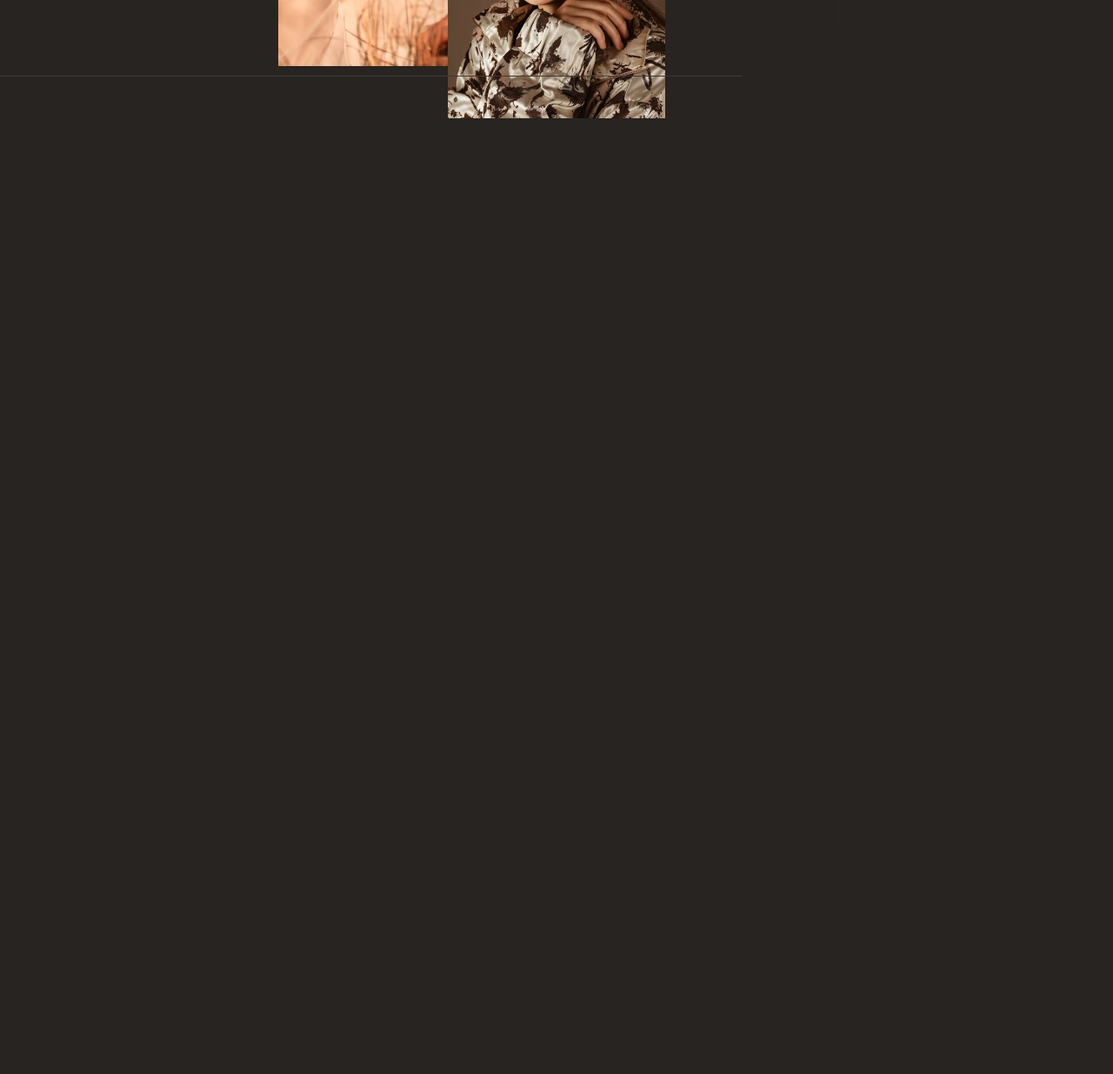
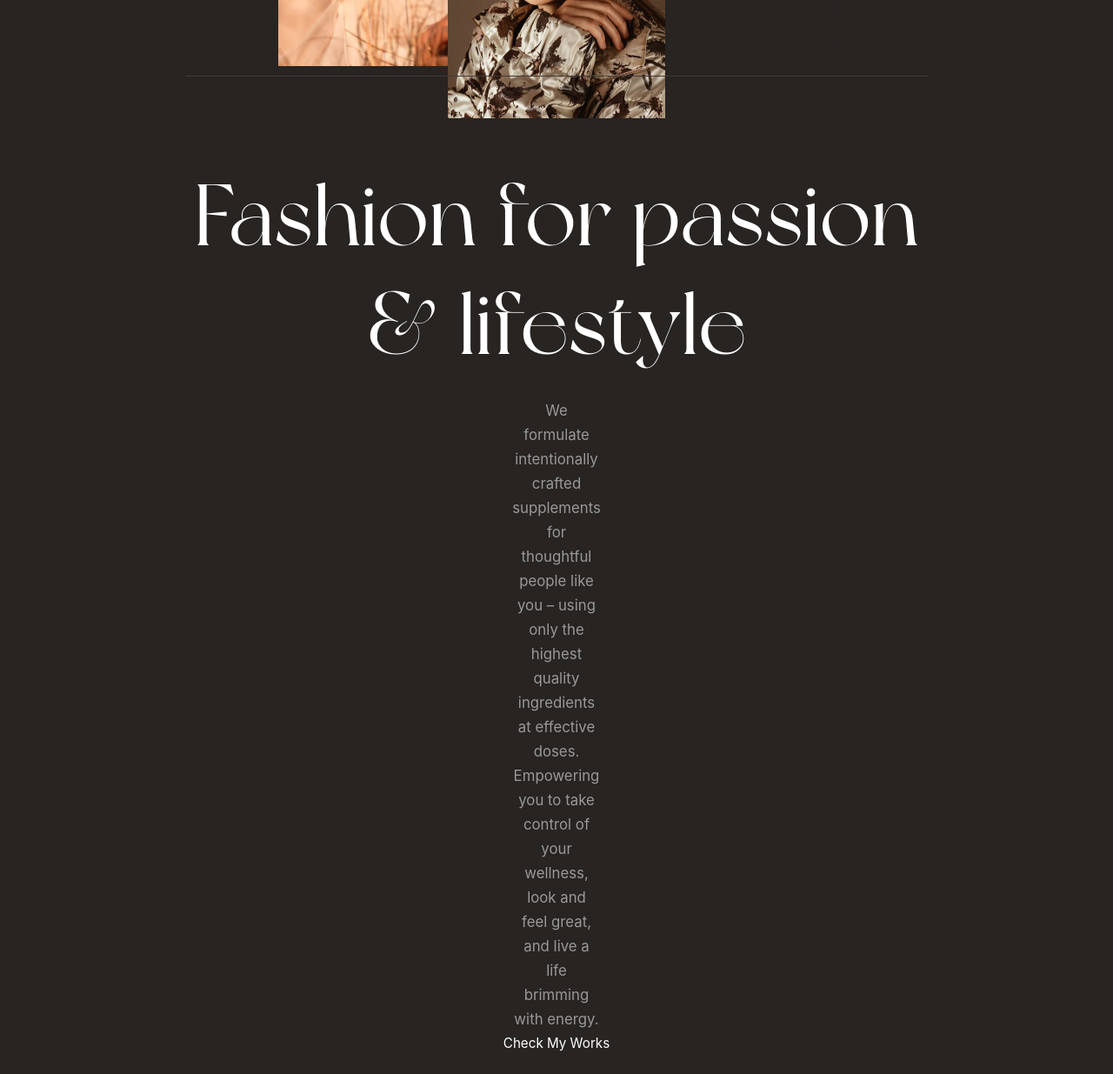
Before and after one commit to jutuli/LandingPage-UnrivaledShally, a plain HTML site: page index.html in a window 1280 px wide. Shown: the part 745-1980 px from the top of the page at 87% size. Before the commit the page ends 881 px from the top, so only its background shows below. Drawn offline with nearby package versions, Linux system fonts and the light colour scheme; a web font is replaced by a local one.

Commit message:
About Section Without Styled Button

```diff
--- a/index.html
+++ b/index.html
@@ -47,10 +47,6 @@
           @apply text-white;
         }
 
-        p {
-          @apply text-text-color;
-        }
-
         h1,
         h2,
         h3,
@@ -80,10 +76,10 @@
           @apply text-[1.25rem] leading-loose;
         }
         p {
-          @apply text-[1.05rem] leading-normal;
+          @apply text-[1.05rem] leading-7 text-text-color;
         }
         button {
-          @apply text-[6.25rem] leading-tight;
+          @apply text-[0.95rem] leading-7;
         }
 
         a {
@@ -117,7 +113,7 @@
     </header>
     <main>
       <section
-        class="hero flex flex-col items-center w-full h-[calc(100vh-82px)] relative bg-[url('./assets/img/19.png')] bg-repeat-x bg-top -z-20"
+        class="flex flex-col items-center w-full h-[calc(100vh-82px)] relative bg-[url('./assets/img/19.png')] bg-repeat-x bg-top -z-20"
       >
         <div class="mt-40 relative z-10 text-center">
           <h1>Unrivaled <br />Shally</h1>
@@ -160,8 +156,17 @@
           alt="Arrow"
         />
       </section>
-      <section>
-        <hr class="align-baseline" />
+      <section class="flex flex-col justify-center items-center text-center">
+        <hr class="align-top mb-24" />
+        <h2 class="mb-6">Fashion for passion <br />& lifestyle</h2>
+        <p class="mx-96 px-72">
+          We formulate intentionally crafted supplements for thoughtful people
+          like you – using only the highest quality ingredients at effective
+          doses. Empowering you to take control of your wellness, look and feel
+          great, and live a life brimming with energy.
+        </p>
+        <button>Check My Works</button>
+        <hr class="align-baseline mt-80" />
       </section>
     </main>
     <footer></footer>
```
